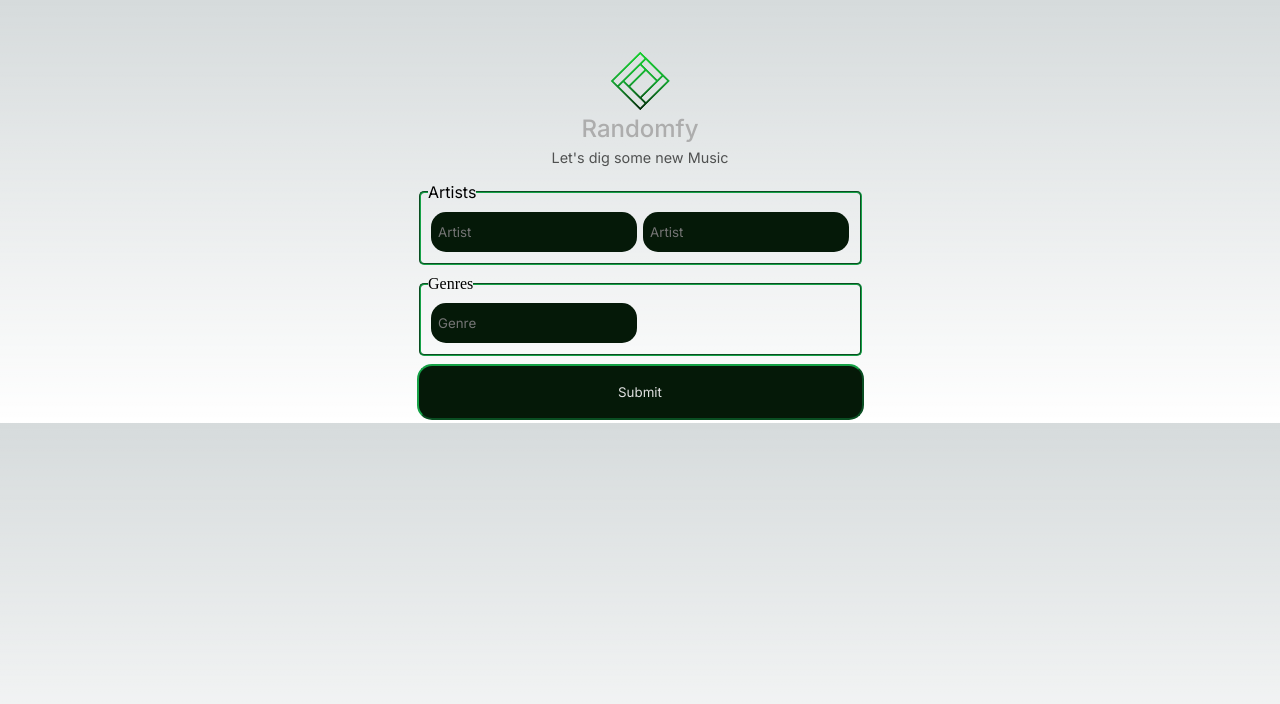
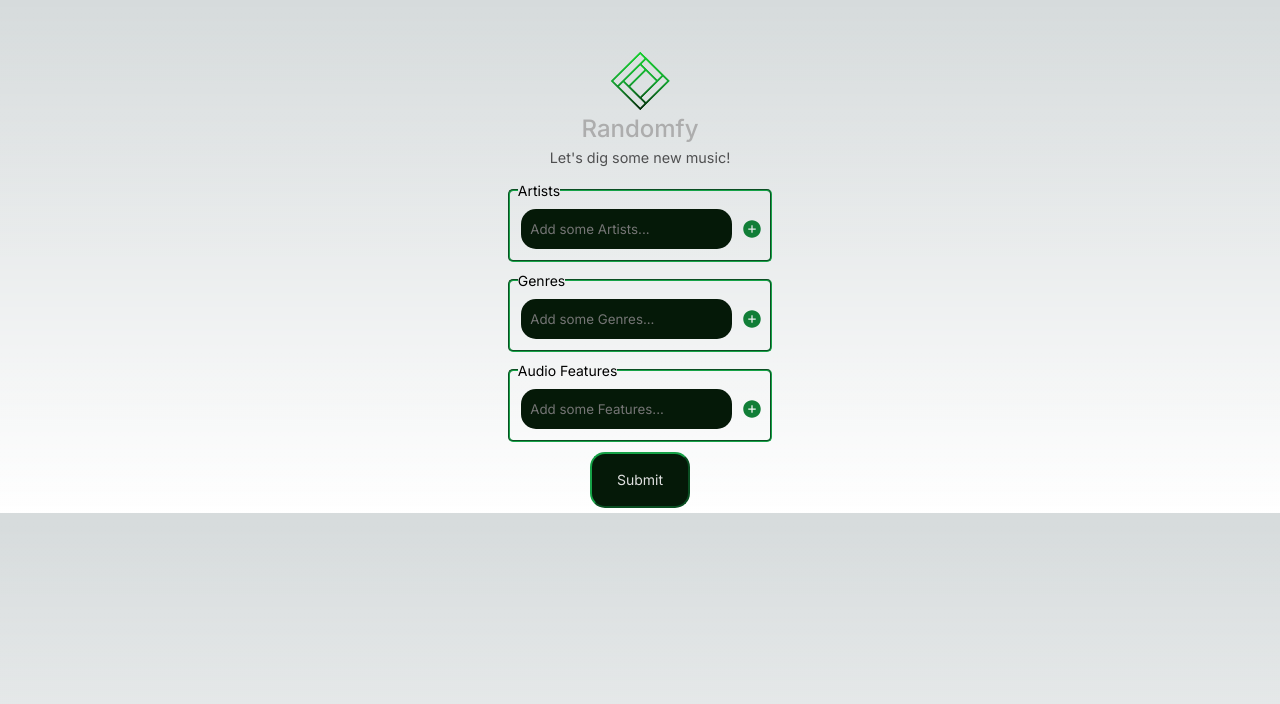
Before and after one commit to parmaps/randomfy, a Next.js app: page / in a window 1280 px wide. Shown: the top 704 px of the page. Built offline with nearby package versions, Linux system fonts and the light colour scheme.

Commit message:
installed react-icons / add row button style

```diff
--- a/package.json
+++ b/package.json
@@ -20,6 +20,7 @@
     "react": "18.2.0",
     "react-dom": "18.2.0",
     "react-hook-form": "^7.44.3",
+    "react-icons": "^4.9.0",
     "request": "^2.88.2",
     "sass": "^1.63.3",
     "typescript": "5.0.4"
--- a/src/components/Logo/Slogan.tsx
+++ b/src/components/Logo/Slogan.tsx
@@ -6,7 +6,7 @@ const inter = Inter({ subsets: ["latin"] });
 type Props = {};
 
 const Slogan = (props: Props) => {
-  return <p className={inter.className}>Let&apos;s dig some new Music</p>;
+  return <p className={inter.className}>Let&apos;s dig some new music!</p>;
 };
 
 export default Slogan;
--- /dev/null
+++ b/src/components/SearchForm/AddRow.tsx
@@ -0,0 +1,12 @@
+import React from "react";
+import { AiFillPlusCircle } from "react-icons/ai";
+import styles from "../../styles/Form.module.scss"
+
+type Props = {
+};
+
+const AddRow = (props: Props) => {
+  return <AiFillPlusCircle title="add row" className={styles.addBtn} />;
+};
+
+export default AddRow;
--- a/src/components/SearchForm/SearchForm.tsx
+++ b/src/components/SearchForm/SearchForm.tsx
@@ -4,6 +4,7 @@ import { Inter } from "@next/font/google";
 import styles from "../../styles/Form.module.scss";
 import { SubmitHandler, useForm } from "react-hook-form";
 import { FormValues } from "@/types/form";
+import AddRow from "./AddRow";
 
 const inter = Inter({ subsets: ["latin"] });
 type Props = {};
@@ -21,29 +22,47 @@ const SearchForm = (props: Props) => {
     <form onSubmit={handleSubmit(onSubmit)} className={styles.searchMenu}>
       <fieldset className={styles.artists}>
         <legend className={inter.className}>Artists</legend>
+        <div className={styles.row}>
           <SearchRow
             register={register}
             errors={errors}
-          field={"artistOne"}
-          placeholder="Artist"
+            field={"artists"}
+            placeholder="Add some Artists..."
           />
+          <AddRow />
+        </div>
+      </fieldset>
+
+      <fieldset className={styles.genres}>
+        <legend className={inter.className}>Genres</legend>
+        <div className={styles.row}>
           <SearchRow
             register={register}
             errors={errors}
-          field={"artistTwo"}
-          placeholder="Artist"
+            field={"genres"}
+            placeholder="Add some Genres..."
           />
+          <AddRow />
+        </div>
       </fieldset>
-      <fieldset className={styles.genres}>
-        <legend>Genres</legend>
+
+      <fieldset className={styles.features}>
+        <legend className={inter.className}>Audio Features</legend>
+        <div className={styles.row}>
           <SearchRow
             register={register}
             errors={errors}
-          field={"genreOne"}
-          placeholder="Genre"
+            field={"features"}
+            placeholder="Add some Features..."
           />
+          <AddRow />
+        </div>
       </fieldset>
-      <input type="submit" className={`${styles.submitBtn} ${inter.className}`}/>
+      <input
+        type="submit"
+        className={`${styles.submitBtn}
+        ${inter.className}`}
+      />
     </form>
   );
 };
--- a/src/components/SearchForm/SearchRow.tsx
+++ b/src/components/SearchForm/SearchRow.tsx
@@ -8,18 +8,18 @@ const inter = Inter({ subsets: ["latin"] });
 type Props = { register: UseFormRegister<FormValues>; errors: any; field: any, placeholder: string };
 
 const SearchRow = ({ register, errors, field, placeholder }: Props) => {
-  console.log(errors);
+  // console.log(errors);
   return (
     <>
       <input
-        className={`${styles.artistBtn} ${inter.className}`}
+        className={`${styles.fieldBtn} ${inter.className}`}
         {...register(field, { required: true })}
         placeholder={placeholder}
       />
 
       {/* errors will return when field validation fails  */}
       {/* TODO 14/6 agregar className    */}
-      {errors[field] && <span>Required Field</span>}
+      {/* {errors[field] && <span className={`${styles.error} ${inter.className}`}>Required Field</span>} */}
     </>
   );
 };
--- a/src/styles/Form.module.scss
+++ b/src/styles/Form.module.scss
@@ -14,6 +14,7 @@
     background-color: transparent;
     border-color: $dark-green;
     border-radius: 5px;
+    font-size: 14px;
 }
 
 .artists {
@@ -24,6 +25,14 @@
     @extend .fieldsets;
 }
 
+.features {
+    @extend .fieldsets;
+}
+
+
+.row {
+    display: flex;
+}
 
 .btn {
     min-height: 5vh;
@@ -37,24 +46,39 @@
     &:focus-visible {
         outline: $font-color-light solid 2px;
     }
+
     // border-radius: 5px;
 }
 
-.artistBtn {
+.fieldBtn {
     @extend .btn;
+    padding: 7.5px;
+}
+
+.addBtn {
+    color: $darker-green;
+    font-size: 20px;
+    margin: auto 0;
+    margin-left: 7.5px;
+}
+
+.error {
+    font-size: 12px;
+    color: $red;
 }
 
 .submitBtn {
     @extend .btn;
     display: block;
     min-height: 7vh;
-    padding: 3px;
-    // border-color: $darkest-green;
     border-color: $dark-green;
     background-color: $grey;
     color: $white;
+    font-size: 14px;
+    margin: 5px auto;
+    min-width: 100px;
+    max-width: 50%;
     // max-width: 100px;
 
-    &:hover {
-    }
+    &:hover {}
 }
--- a/src/styles/base/colors.scss
+++ b/src/styles/base/colors.scss
@@ -6,4 +6,5 @@ $green: #1BC557;
 $dark-green: #16A247;
 $darker-green: #117E37;
 $darkest-green: #002006;
-$black-light: #001404
+$black-light: #001404;
+$red: #C31D28;
```
Also changed, not shown: 1 other file (tests, documents, lock files or other folders). Lines whose indentation alone changed are shown as unchanged.
